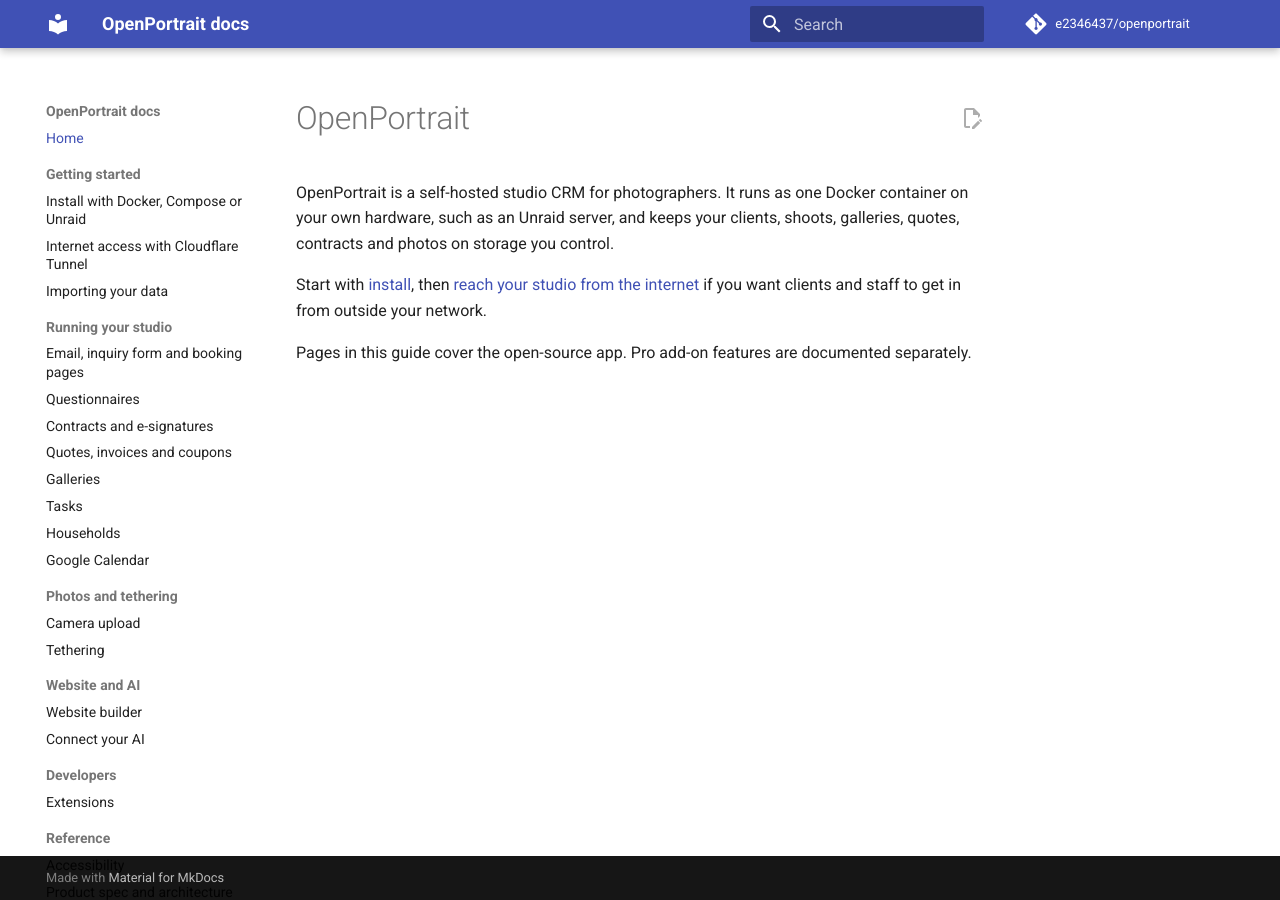
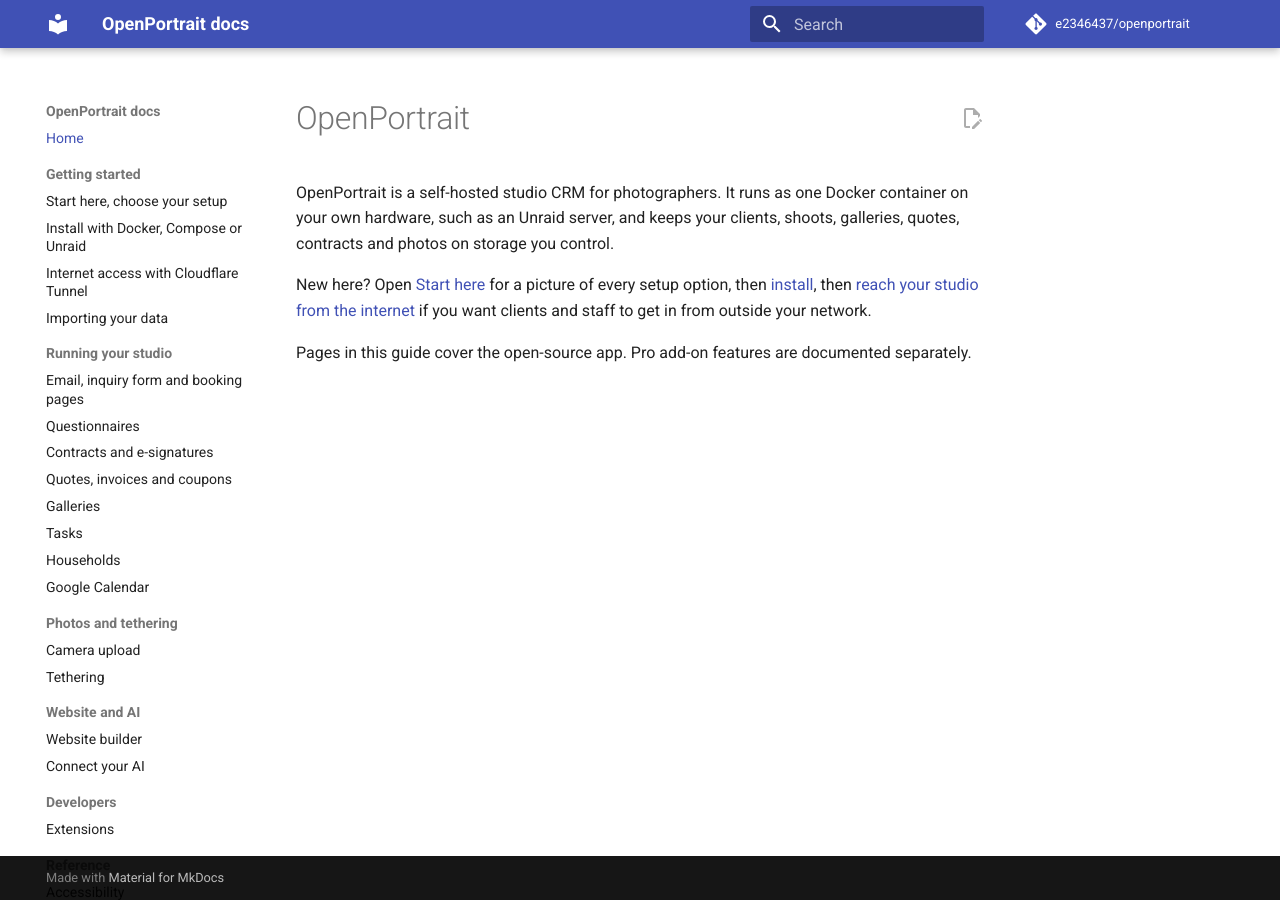
Before and after one commit to e2346437/openportrait, an MkDocs documentation site: the page built from docs/index.md, in a window 1280 px wide. Built offline with MkDocs 1.6.1 and Material for MkDocs 9.7.7, drawn with Linux system fonts in a browser that asks for light colours; comment, search, counter and statistics services are not loaded.

Commit message:
Docs: add Start here page with setup flow diagram
Co-Authored-By: Claude Sonnet 5.5 <noreply@anthropic.com>
Claude-Session: https://claude.ai/code/session_018upz6jXpJttvq6zS9BbNcx

```diff
--- a/docs/index.md
+++ b/docs/index.md
@@ -2,6 +2,6 @@
 
 OpenPortrait is a self-hosted studio CRM for photographers. It runs as one Docker container on your own hardware, such as an Unraid server, and keeps your clients, shoots, galleries, quotes, contracts and photos on storage you control.
 
-Start with [install](install-docker.md), then [reach your studio from the internet](cloudflare-tunnel.md) if you want clients and staff to get in from outside your network.
+New here? Open [Start here](start-here.md) for a picture of every setup option, then [install](install-docker.md), then [reach your studio from the internet](cloudflare-tunnel.md) if you want clients and staff to get in from outside your network.
 
 Pages in this guide cover the open-source app. Pro add-on features are documented separately.
--- a/mkdocs.yml
+++ b/mkdocs.yml
@@ -20,9 +20,19 @@ theme:
     - navigation.top
     - search.suggest
     - content.action.edit
+markdown_extensions:
+  - admonition
+  - tables
+  - pymdownx.superfences:
+      custom_fences:
+        - name: mermaid
+          class: mermaid
+          format: !!python/name:pymdownx.superfences.fence_code_format
+
 nav:
   - Home: index.md
   - Getting started:
+      - Start here, choose your setup: start-here.md
       - Install with Docker, Compose or Unraid: install-docker.md
       - Internet access with Cloudflare Tunnel: cloudflare-tunnel.md
       - Importing your data: import.md
```
Also changed, not shown: docs/start-here.md (added, +78 -0 lines).
